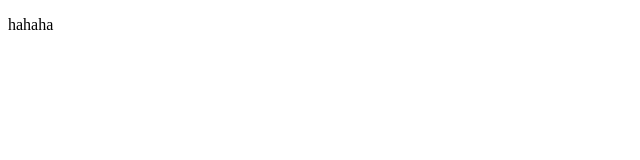
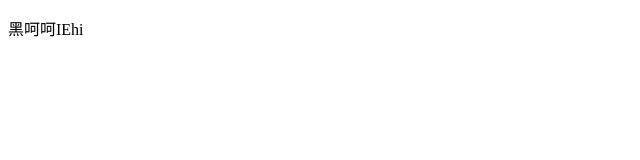
Before and after one commit to long-su/index, a plain HTML site: page 1.html in a window 1280 px wide. Shown: the full height of the page, 0-640 px from the left. Drawn offline with Linux system fonts and the light colour scheme.

Commit message:
Add files via upload

```diff
--- a/1.html
+++ b/1.html
@@ -5,6 +5,6 @@
     <title>Title</title>
 </head>
 <body>
-<p>hahaha</p>
+<p>黑呵呵IEhi</p>
 </body>
 </html>
```
